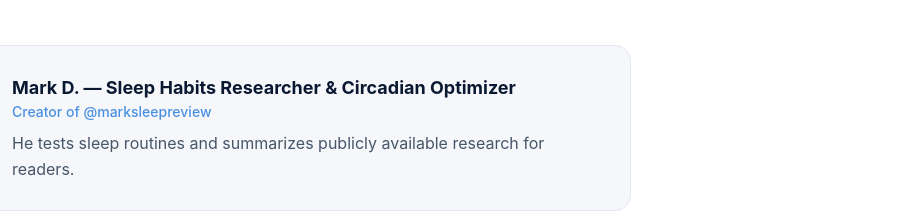
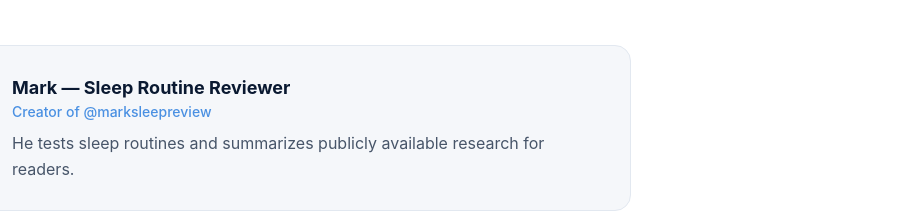
Before and after one commit to DzikriFauzan-app/Sleep-science-hub, a plain HTML site: page blog/index.html in a window 1280 px wide. Shown: the part 5198-5420 px from the top of the page, 369-1280 px from the left. Drawn offline with Linux system fonts and the light colour scheme.

Commit message:
fix author card to match About page

```diff
--- a/blog/index.html
+++ b/blog/index.html
@@ -196,7 +196,7 @@
       <div class="mt-12 flex flex-col gap-4 rounded-2xl border border-slate-200 bg-paper p-7 sm:flex-row sm:items-start">
         <span class="flex h-14 w-14 shrink-0 items-center justify-center rounded-full bg-brand text-lg font-bold text-white">M</span>
         <div>
-          <h3 class="text-lg font-bold text-ink">Mark D. — Sleep Habits Researcher &amp; Circadian Optimizer</h3>
+          <h3 class="text-lg font-bold text-ink">Mark — Sleep Routine Reviewer</h3>
           <p class="text-sm font-medium text-brand">Creator of @marksleepreview</p>
           <p class="mt-2 leading-relaxed text-slate-600">He tests sleep routines and summarizes publicly available research for readers.</p>
         </div>
```
